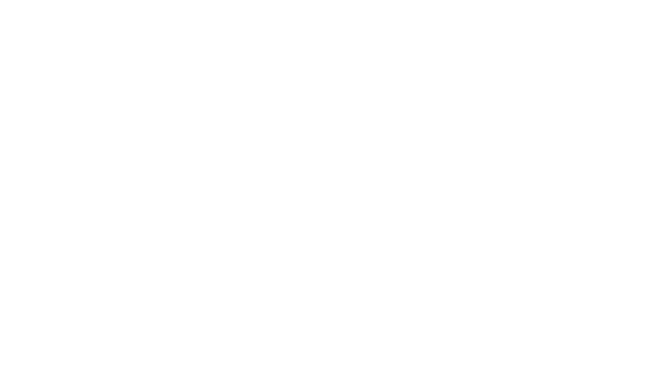
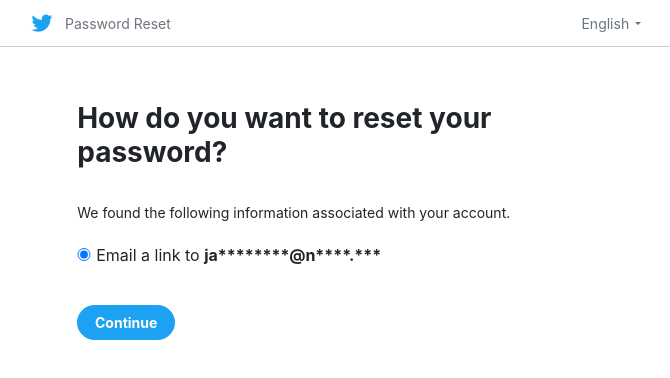
Before and after one commit to jaesungdhl/twitter_clone, a React (Create React App) app: page /account/send_password_reset in a window 1280 px wide. Shown: the top 378 px of the page, without its empty margins (294-964 px from the left). Built offline with nearby package versions, Linux system fonts and the light colour scheme.

Commit message:
Finish Password Reset Send Method Page

```diff
--- a/src/components/App.jsx
+++ b/src/components/App.jsx
@@ -5,6 +5,7 @@
 import WelcomePage from "./WelcomePage/WelcomePage";
 import LoginPage from "./LoginPage/LoginPage";
 import PasswordResetPage from "./PasswordResetPage/PasswordResetPage";
+import PasswordSendPage from "./PasswordResetPage/PasswordSendPage";
 
 const App = (props) => {
   return (
@@ -12,6 +13,7 @@
       <Route exact path="/" component={WelcomePage} />
       <Route exact path="/login" component={LoginPage} />
       <Route exact path="/account/begin_password_reset" component={PasswordResetPage}/>
+      <Route exact path="/account/send_password_reset" component={PasswordSendPage}/>
     </Router>
   );
 }
--- a/src/components/LoginPage/LoginPage.css
+++ b/src/components/LoginPage/LoginPage.css
@@ -150,7 +150,7 @@
     font-weight: 400;
 }
 
-.form-container > form > div > .bottom-form-container > .login-btn{
+.form-container > form > div > .bottom-form-container > a > .login-btn{
     background-color: #1da1f2;
     color: white;
     font-size: 14px;
@@ -160,7 +160,7 @@
     margin-right: 10px;
 }
 
-.form-container > form > div > .bottom-form-container > .login-btn:hover{
+.form-container > form > div > .bottom-form-container > a >.login-btn:hover{
     background-color: #006dbf;
 }
 
--- a/src/components/LoginPage/LoginPageForm.jsx
+++ b/src/components/LoginPage/LoginPageForm.jsx
@@ -21,7 +21,7 @@
                                 />
                             </div>
                             <div className="bottom-form-container">
-                                <input type="submit" class="login-btn btn btn-primary" value="Log in"/>
+                                <Link to="#"><input type="submit" class="login-btn btn btn-primary" value="Log in"/></Link>
                                 <input type="checkbox" name="remember-me" class="checkbox"/><label for="remember-me">Remember Me</label><span class="separator">·</span><Link to="/account/begin_password_reset"><a class="login-page-forgot-password" href="#">Forgot password?</a></Link>
                             </div>
                         </div>
--- a/src/components/PasswordResetPage/PasswordResetPage.css
+++ b/src/components/PasswordResetPage/PasswordResetPage.css
@@ -34,3 +34,8 @@
 #password-reset-page-bottom-form-container{
     margin: 25px 0 25px 0;
 }
+
+#password-send-page-login-input{
+    width: 1em;
+    margin-right: 5px;
+}
--- /dev/null
+++ b/src/components/PasswordResetPage/PasswordSendForm.jsx
@@ -0,0 +1,25 @@
+import React from "react";
+import {Link} from "react-router-dom";
+
+const PasswordSendForm = (props) => {
+    return (
+        <div className="container">
+            <div className="form-container">
+                <h1 id="password-reset-page-header1">How do you want to reset your password?</h1>
+                <form>
+                    <div class="loginField">
+                        <h2 id="password-reset-page-header2">We found the following information associated with your account.</h2>
+                        <div class="loginInput" id="password-reset-page-login-input-container">
+                            <label for="correct-account"><input id="password-send-page-login-input" name="correct-account" type="radio" checked/>Email a link to <strong>ja********@n****.***</strong></label>
+                        </div>
+                        <div className="bottom-form-container" id="password-reset-page-bottom-form-container">
+                            <Link to ="/account/send_password_reset"><input type="submit" class="login-btn btn btn-primary" value="Continue" style={{width: "7em"}}/></Link>
+                        </div>
+                    </div>
+                </form>
+            </div>
+        </div>
+    )
+}
+
+export default PasswordSendForm;
--- /dev/null
+++ b/src/components/PasswordResetPage/PasswordSendPage.jsx
@@ -0,0 +1,14 @@
+import React from "react";
+import Navbar from "./Navbar";
+import PasswordSendForm from "./PasswordSendForm";
+
+const PasswordSendPage = (props) => {
+    return (
+        <div>
+            <Navbar/>
+            <PasswordSendForm/>
+        </div>
+    )
+}
+
+export default PasswordSendPage;
--- a/src/components/PasswordResetPage/ResetForm.jsx
+++ b/src/components/PasswordResetPage/ResetForm.jsx
@@ -1,4 +1,5 @@
 import React, {Component} from "react";
+import {Link} from "react-router-dom";
 import "./PasswordResetPage.css";
 
 class ResetForm extends Component{
@@ -14,7 +15,7 @@
                                 <input id="password-reset-page-login-input" type="text"/>
                             </div>
                             <div className="bottom-form-container" id="password-reset-page-bottom-form-container">
-                                <input type="submit" class="login-btn btn btn-primary" value="Search"/>
+                                <Link to ="/account/send_password_reset"><input type="submit" class="login-btn btn btn-primary" value="Search"/></Link>
                             </div>
                         </div>
                     </form>
```
